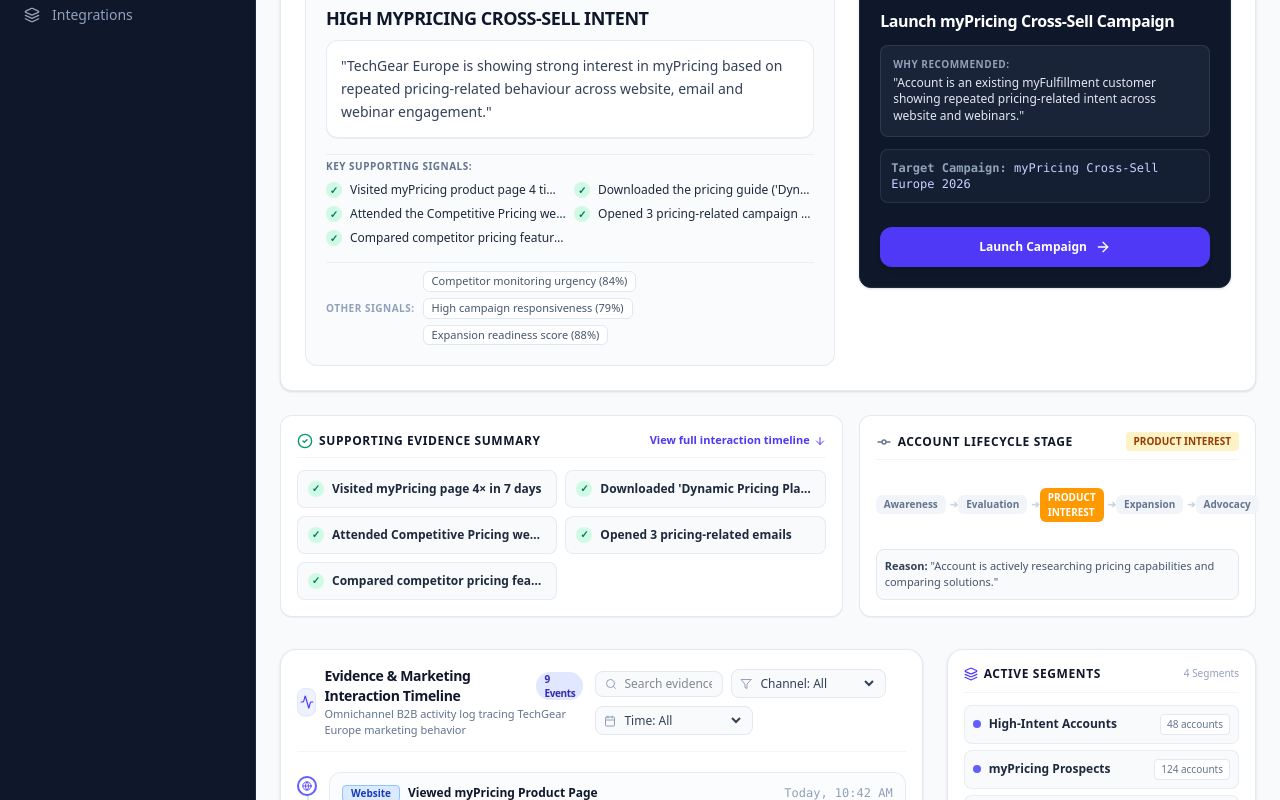
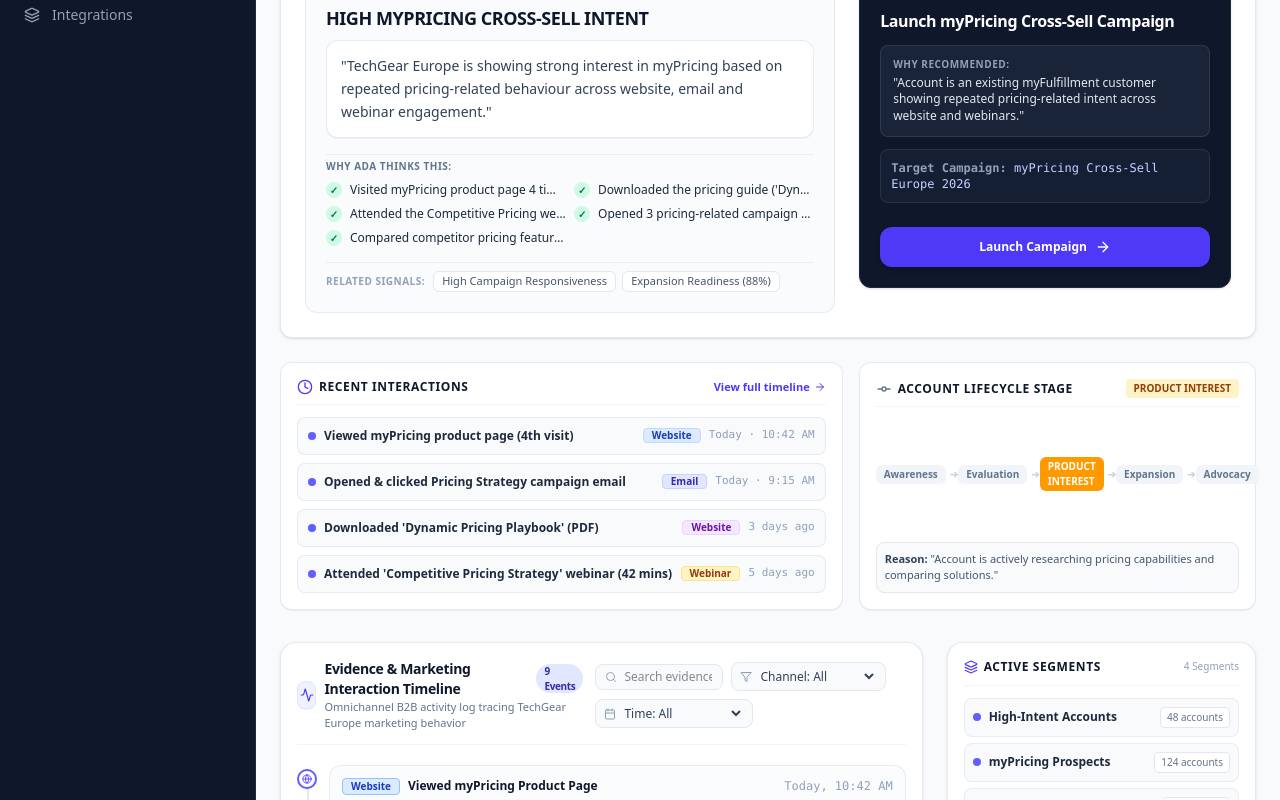
Before and after one commit to 9080442272/ADA, a React (Vite) app: page / in a window 1280 px wide. Shown: the part 654-1454 px from the top of the page. Built offline with nearby package versions, Linux system fonts and the light colour scheme.

Commit message:
Replace duplicate evidence summary card with Recent Interactions preview and quiet AI signals

```diff
--- a/src/components/PrimaryDecisionBlock.jsx
+++ b/src/components/PrimaryDecisionBlock.jsx
@@ -8,7 +8,12 @@
   ArrowDown,
   Megaphone,
   Brain,
-  GitCommit
+  GitCommit,
+  Clock,
+  Globe,
+  Mail,
+  Video,
+  FileText
 } from 'lucide-react';
 
 export default function PrimaryDecisionBlock({
@@ -18,7 +23,15 @@
   isExecuted,
   onScrollToTimeline
 }) {
-  const { primaryInsight, secondaryInsights, primaryAction, journey, supportingEvidence } = customer;
+  const { primaryInsight, primaryAction, journey } = customer;
+
+  // Sample recent chronological interactions for overview preview
+  const recentInteractionsPreview = [
+    { title: "Viewed myPricing product page (4th visit)", channel: "Website", badgeColor: "bg-blue-100 text-blue-800 border-blue-200", time: "Today · 10:42 AM" },
+    { title: "Opened & clicked Pricing Strategy campaign email", channel: "Email", badgeColor: "bg-indigo-100 text-indigo-800 border-indigo-200", time: "Today · 9:15 AM" },
+    { title: "Downloaded 'Dynamic Pricing Playbook' (PDF)", channel: "Website", badgeColor: "bg-purple-100 text-purple-800 border-purple-200", time: "3 days ago" },
+    { title: "Attended 'Competitive Pricing Strategy' webinar (42 mins)", channel: "Webinar", badgeColor: "bg-amber-100 text-amber-800 border-amber-200", time: "5 days ago" }
+  ];
 
   return (
     <div className="space-y-6">
@@ -60,7 +73,7 @@
         {/* Core AI Decision Flow (Insight ➔ Recommendation) */}
         <div className="grid grid-cols-1 lg:grid-cols-12 gap-6 items-start pt-1">
 
-          {/* LEFT: PRIMARY B2B MARKETING INSIGHT (7 Cols) */}
+          {/* LEFT: PRIMARY B2B MARKETING INSIGHT & WHY ADA THINKS THIS (7 Cols) */}
           <div className="lg:col-span-7 bg-slate-50/80 border border-slate-200/80 rounded-xl p-5 space-y-4">
 
             <div className="space-y-2">
@@ -85,10 +98,10 @@
               </p>
             </div>
 
-            {/* Supporting Evidence Checklist Rows */}
+            {/* Supporting Evidence Checklist Rows (Why ADA thinks this) */}
             <div className="space-y-2 pt-1 border-t border-slate-200/60">
               <div className="text-[10px] font-bold text-slate-500 uppercase tracking-wider">
-                Key Supporting Signals:
+                Why ADA thinks this:
               </div>
               <div className="grid grid-cols-1 sm:grid-cols-2 gap-2 text-xs">
                 {primaryInsight.whyAdaThinksThis.map((sig, idx) => (
@@ -102,15 +115,16 @@
               </div>
             </div>
 
-            {/* Secondary Signals Footer */}
+            {/* Quiet Related AI Signals Footer */}
             <div className="pt-2 border-t border-slate-200/60 flex items-center space-x-2 text-xs">
-              <span className="text-[10px] font-bold text-slate-400 uppercase tracking-wider shrink-0">Other Signals:</span>
-              <div className="flex items-center flex-wrap gap-1.5 text-[11px]">
-                {secondaryInsights.map((sec) => (
-                  <span key={sec.id} className="px-2 py-0.5 bg-white text-slate-600 border border-slate-200 rounded-md font-medium">
-                    {sec.title} ({sec.confidence}%)
-                  </span>
-                ))}
+              <span className="text-[10px] font-bold text-slate-400 uppercase tracking-wider shrink-0">Related Signals:</span>
+              <div className="flex items-center flex-wrap gap-1.5 text-[11px] text-slate-600">
+                <span className="px-2 py-0.5 bg-white border border-slate-200 rounded-md font-medium">
+                  High Campaign Responsiveness
+                </span>
+                <span className="px-2 py-0.5 bg-white border border-slate-200 rounded-md font-medium">
+                  Expansion Readiness (88%)
+                </span>
               </div>
             </div>
 
@@ -176,32 +190,39 @@
 
       </div>
 
-      {/* 2. SUPPORTING EVIDENCE CHECKLIST & B2B LIFECYCLE STAGE */}
+      {/* 2. RECENT INTERACTIONS PREVIEW (CHRONOLOGICAL) & B2B LIFECYCLE STAGE */}
       <div className="grid grid-cols-1 lg:grid-cols-12 gap-4 items-stretch">
 
-        {/* Supporting Evidence Grid (7 Cols) */}
+        {/* Recent Interactions Chronological Summary (7 Cols) */}
         <div className="lg:col-span-7 bg-white border border-slate-200/90 rounded-xl p-4 space-y-3 shadow-2xs">
           <div className="flex items-center justify-between border-b border-slate-100 pb-2">
             <h3 className="text-xs font-extrabold text-slate-900 uppercase tracking-wider flex items-center space-x-1.5">
-              <CheckCircle2 className="w-4 h-4 text-emerald-600" />
-              <span>Supporting Evidence Summary</span>
+              <Clock className="w-4 h-4 text-indigo-600" />
+              <span>Recent Interactions</span>
             </h3>
             <button
               onClick={onScrollToTimeline}
               className="text-[11px] font-bold text-indigo-600 hover:text-indigo-800 flex items-center space-x-1 cursor-pointer"
             >
-              <span>View full interaction timeline</span>
-              <ArrowDown className="w-3 h-3" />
+              <span>View full timeline</span>
+              <ArrowRight className="w-3 h-3" />
             </button>
           </div>
 
-          <div className="grid grid-cols-1 sm:grid-cols-2 gap-2 text-xs">
-            {supportingEvidence.map((ev, idx) => (
-              <div key={idx} className="p-2.5 bg-slate-50 border border-slate-200/80 rounded-lg flex items-center space-x-2">
-                <span className="w-4 h-4 rounded-full bg-emerald-100 text-emerald-700 flex items-center justify-center font-bold text-[10px] shrink-0">
-                  ✓
-                </span>
-                <span className="font-semibold text-slate-800 truncate">{ev.text}</span>
+          {/* Chronological List of Actual Customer Activity */}
+          <div className="space-y-2 text-xs">
+            {recentInteractionsPreview.map((item, idx) => (
+              <div key={idx} className="p-2.5 bg-slate-50 border border-slate-200/80 rounded-lg flex items-center justify-between">
+                <div className="flex items-center space-x-2 truncate pr-2">
+                  <span className="w-2 h-2 rounded-full bg-indigo-500 shrink-0" />
+                  <span className="font-semibold text-slate-800 truncate">{item.title}</span>
+                </div>
+                <div className="flex items-center space-x-2 shrink-0">
+                  <span className={`px-2 py-0.2 text-[10px] font-bold rounded border ${item.badgeColor}`}>
+                    {item.channel}
+                  </span>
+                  <span className="text-[11px] text-slate-400 font-mono">{item.time}</span>
+                </div>
               </div>
             ))}
           </div>
```
